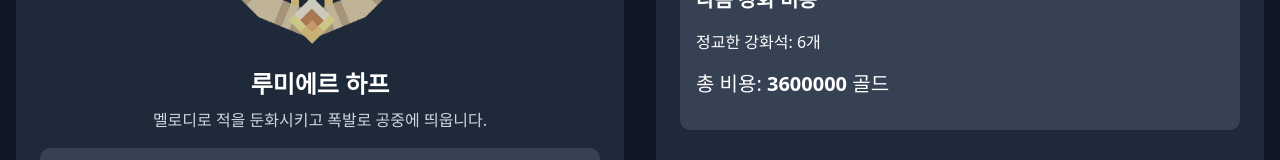
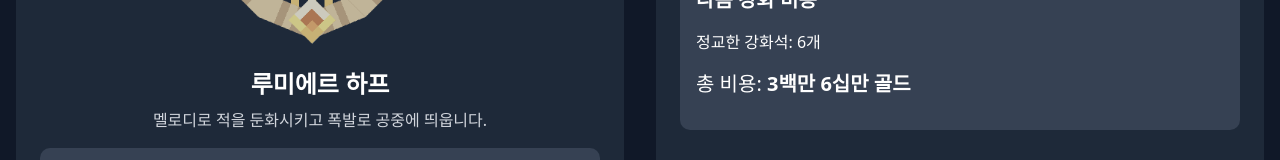
Before and after one commit to siggu/forge-simulator, a Next.js app: page /reinforce/light_half in a window 1280 px wide. Shown: the part 508-668 px from the top of the page. Built offline with nearby package versions, Linux system fonts and the light colour scheme; no server answers; the database is empty.

Commit message:
feat: 강화 비용 포맷 추가

```diff
--- a/app/reinforce/[itemId]/page.tsx
+++ b/app/reinforce/[itemId]/page.tsx
@@ -187,6 +187,26 @@ export default function ReinforcePage({ params }: { params: Promise<{ itemId: st
   const stonesNeeded = item.category === 'hero' ? HERO_STONE_AMOUNTS[level] : LEGENDARY_STONE_AMOUNTS[level];
   const nextLevelCost = stonesNeeded * stonePrice;
 
+  function formatKoreanCurrency(num: number): string {
+    if (num === 0) return '0';
+
+    const units = ['억', '천만', '백만', '십만', '만', '천', '백', '십', ''];
+    const unitValues = [100000000, 10000000, 1000000, 100000, 10000, 1000, 100, 10, 1];
+    const result = [];
+
+    for (let i = 0; i < unitValues.length; i++) {
+      const unitValue = unitValues[i];
+      const unit = units[i];
+      const digit = Math.floor(num / unitValue);
+      if (digit > 0) {
+        result.push(`${digit}${unit}`);
+        num %= unitValue;
+      }
+    }
+
+    return result.join(' ');
+  }
+
   return (
     <div className='min-h-screen bg-gray-900 text-white p-4'>
       <div className='container mx-auto max-w-7xl'>
@@ -267,7 +287,7 @@ export default function ReinforcePage({ params }: { params: Promise<{ itemId: st
               <div className='space-y-2 mb-4'>
                 <p>정교한 강화석: {stonesNeeded}개</p>
                 <p className='text-xl mt-4'>
-                  총 비용: <span className='font-bold'>{nextLevelCost}</span> 골드
+                  총 비용: <span className='font-bold'>{formatKoreanCurrency(nextLevelCost)} 골드</span>
                 </p>
               </div>
             </div>
--- a/components/resource-counter.tsx
+++ b/components/resource-counter.tsx
@@ -2,6 +2,26 @@ interface ResourceCounterProps {
   usedStones: number;
   totalCost: number;
   stonePrice: number;
+}
+
+function formatKoreanCurrency(num: number): string {
+  if (num === 0) return '0';
+
+  const units = ['억', '천만', '백만', '십만', '만', '천', '백', '십', ''];
+  const unitValues = [100000000, 10000000, 1000000, 100000, 10000, 1000, 100, 10, 1];
+  const result = [];
+
+  for (let i = 0; i < unitValues.length; i++) {
+    const unitValue = unitValues[i];
+    const unit = units[i];
+    const digit = Math.floor(num / unitValue);
+    if (digit > 0) {
+      result.push(`${digit}${unit}`);
+      num %= unitValue;
+    }
+  }
+
+  return result.join(' ');
 }
 
 export function ResourceCounter({ usedStones, totalCost, stonePrice }: ResourceCounterProps) {
@@ -13,7 +33,7 @@ export function ResourceCounter({ usedStones, totalCost, stonePrice }: ResourceC
           정교한 강화석: {usedStones}개 ({usedStones * stonePrice} 골드)
         </p>
         <p className='text-xl mt-2'>
-          총 비용: <span className='font-bold'>{totalCost}</span> 골드
+          총 비용: <span className='font-bold'>{formatKoreanCurrency(totalCost)}</span> 골드
         </p>
       </div>
     </div>
```
